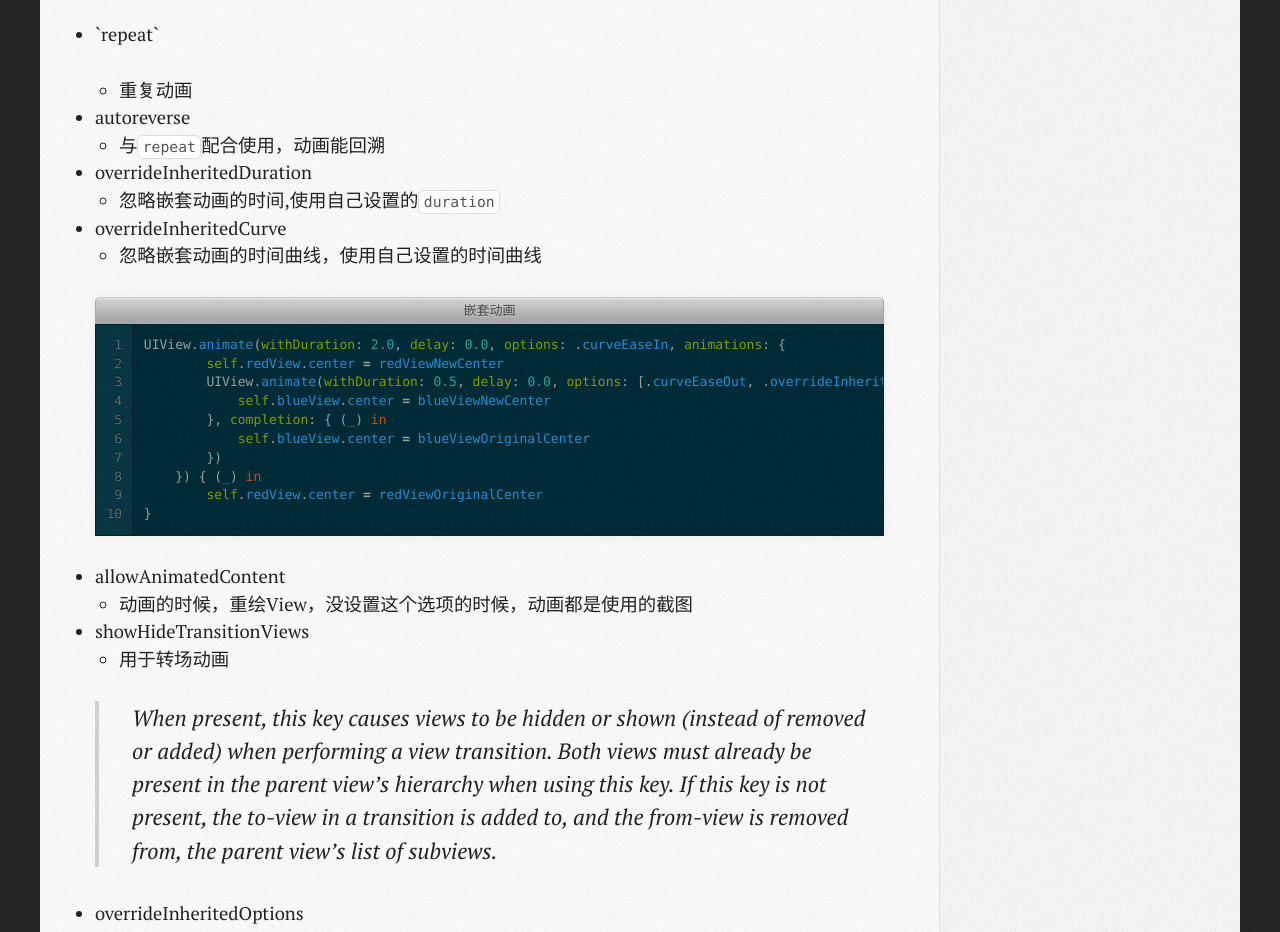
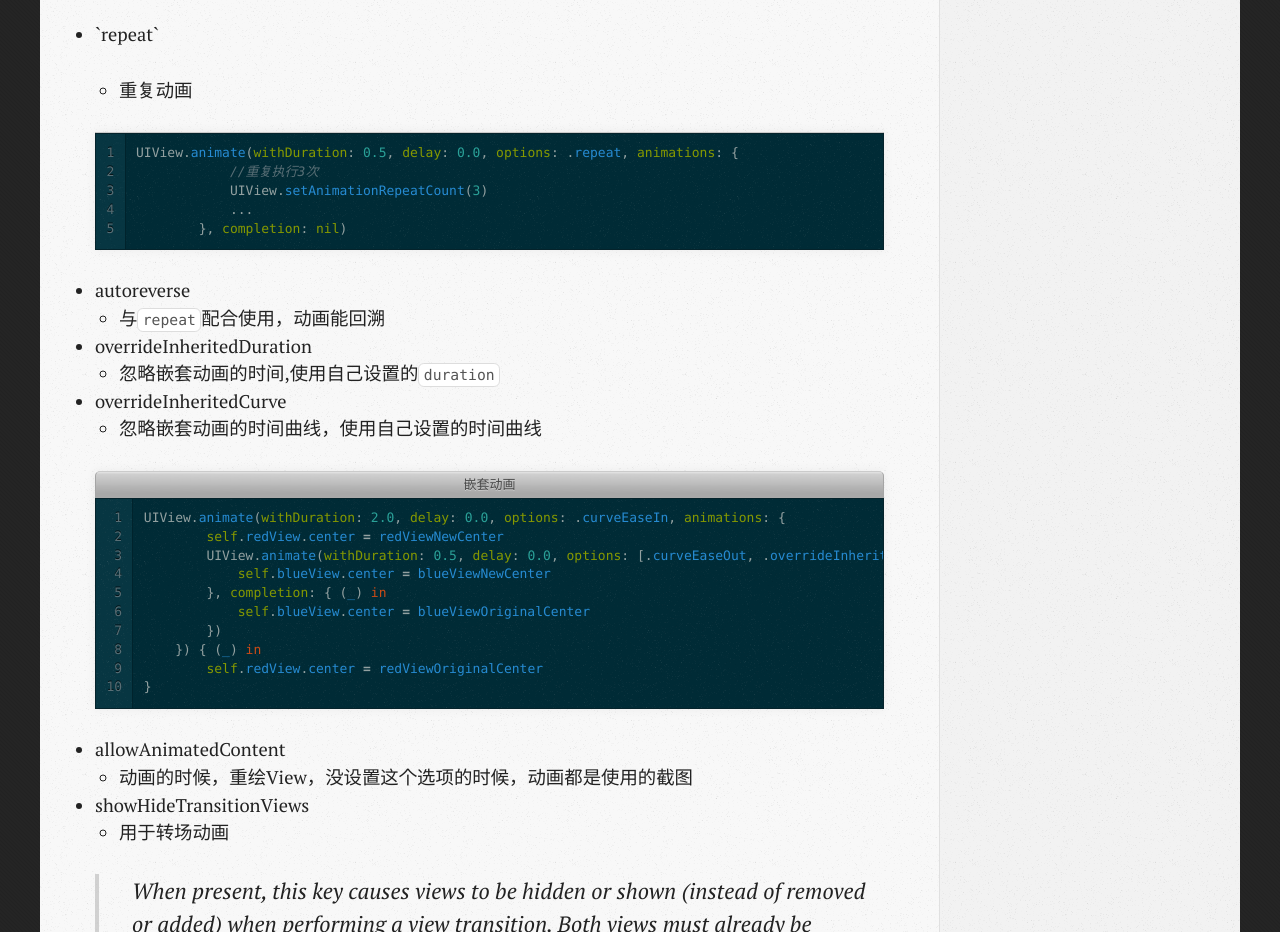
Before and after one commit to engili/engili.github.io, a plain HTML site: page blog/2018/03/24/uikit-animations-note/index.html in a window 1280 px wide. Shown: the part 2160-3092 px from the top of the page. Drawn offline with nearby package versions, Linux system fonts and the light colour scheme.

Commit message:
Site updated at 2018-03-30 14:44:02 UTC

```diff
--- a/blog/2018/03/24/uikit-animations-note/index.html
+++ b/blog/2018/03/24/uikit-animations-note/index.html
@@ -227,6 +227,23 @@ backgroundColor &hellip;">
 <li>重复动画</li>
 </ul>
 </li>
+</ul>
+
+
+<figure class='code'><figcaption><span></span></figcaption><div class="highlight"><table><tr><td class="gutter"><pre class="line-numbers"><span class='line-number'>1</span>
+<span class='line-number'>2</span>
+<span class='line-number'>3</span>
+<span class='line-number'>4</span>
+<span class='line-number'>5</span>
+</pre></td><td class='code'><pre><code class='swift'><span class='line'><span class="bp">UIView</span><span class="p">.</span><span class="n">animate</span><span class="p">(</span><span class="nl">withDuration</span><span class="p">:</span> <span class="mf">0.5</span><span class="p">,</span> <span class="nl">delay</span><span class="p">:</span> <span class="mf">0.0</span><span class="p">,</span> <span class="nl">options</span><span class="p">:</span> <span class="p">.</span><span class="n">repeat</span><span class="p">,</span> <span class="nl">animations</span><span class="p">:</span> <span class="p">{</span>
+</span><span class='line'>            <span class="c1">//重复执行3次</span>
+</span><span class='line'>            <span class="bp">UIView</span><span class="p">.</span><span class="n">setAnimationRepeatCount</span><span class="p">(</span><span class="mi">3</span><span class="p">)</span>
+</span><span class='line'>            <span class="p">...</span>
+</span><span class='line'>        <span class="p">},</span> <span class="nl">completion</span><span class="p">:</span> <span class="nb">nil</span><span class="p">)</span>
+</span></code></pre></td></tr></table></div></figure>
+
+
+<ul>
 <li>autoreverse
 
 <ul>
```
Also changed, not shown: atom.xml (+18 -1 lines), blog/categories/animations/atom.xml (+12 -1 lines), blog/categories/ios/atom.xml (+12 -1 lines).
